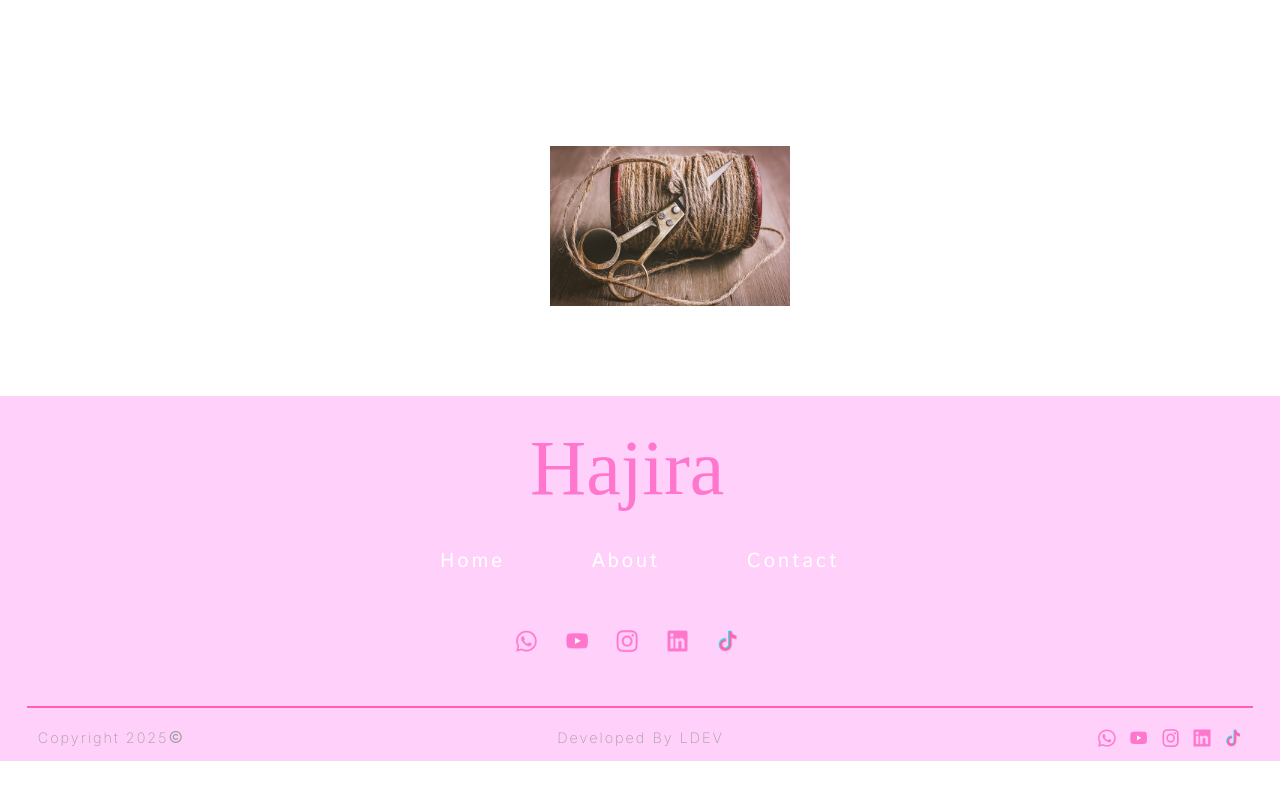
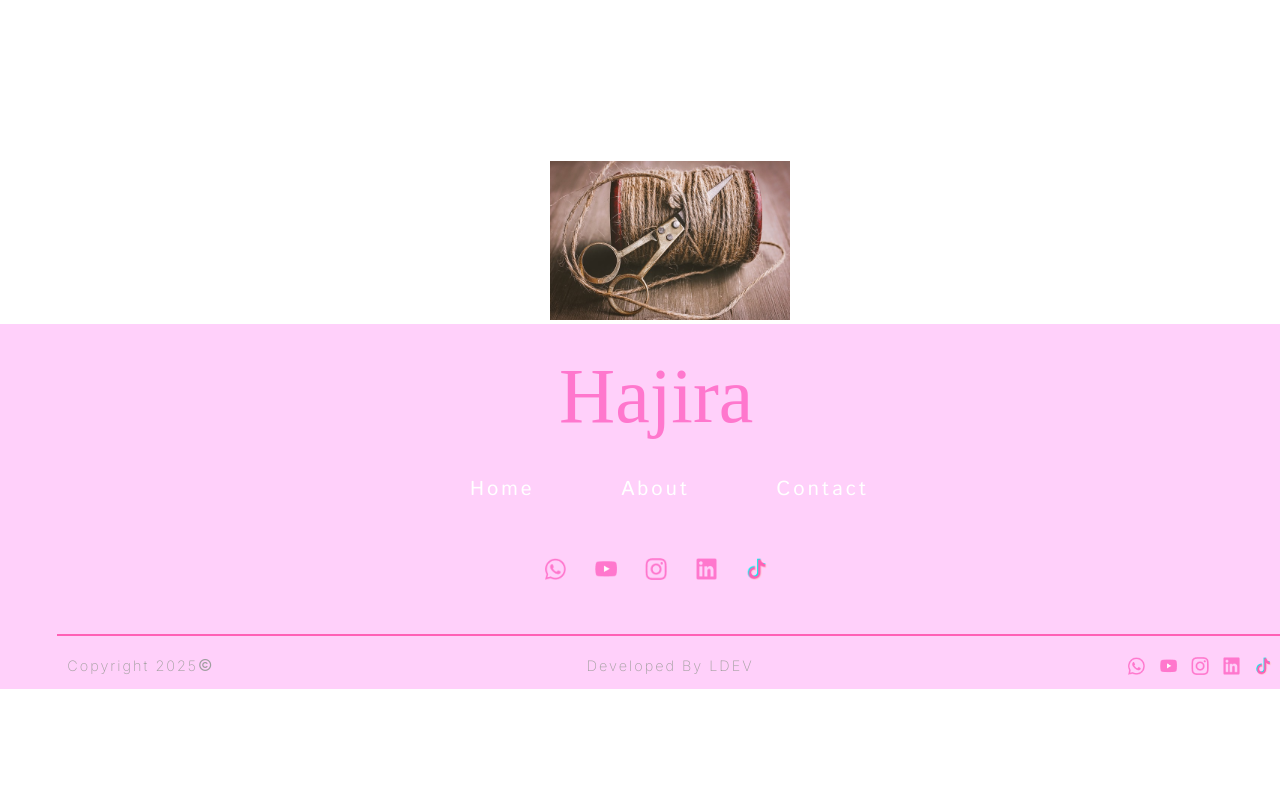
Before and after one commit to LebohangDev/HajiraPortfolio, a React (Vite) app in the folder hajiraPortfolio-Project/: page / in a window 1280 px wide. Shown: the part 3849-4649 px from the top of the page. Before the commit the page ends 4610 px from the top, so only its background shows below. Built offline with nearby package versions, Linux system fonts and the light colour scheme; some icons are missing; a web font is replaced by a local one.

Commit message:
fixed about section and grid logic

```diff
--- a/hajiraPortfolio-Project/src/About/About.module.css
+++ b/hajiraPortfolio-Project/src/About/About.module.css
@@ -70,11 +70,12 @@
     grid-template-columns: repeat(1, 2fr);
     grid-template-rows: auto;
     margin: 0 auto;
+    justify-items: center;
 
-    width: 90rem;
-    height: 150%;
+    height: 100%;
     position: relative;
     gap: 10%;
+
 
 
 }
@@ -84,6 +85,9 @@
 .aboutContainer .section1{
     grid-column: 1;
     position: relative;
+    display: grid;
+    grid-template-columns: 1fr;
+    grid-template-rows: 4rem auto;
 }
 
 
@@ -125,17 +129,24 @@
 }
 
 
-.aboutContainer .section1 .userIMGContainer{
+
+
+
+.aboutContainer .section1 .userIMGContainer .user{
+    width: 100%;
+    height: 100%;
     position: relative;
-    bottom: 37%;
-    left: 12%;
+
 
 
 }
 
 
 .aboutContainer .section1 .userIMGContainer .user img{
-    width: 38rem;
+
+    width: 42rem;
+    height: 42rem;
+    object-fit: cover;
     position: relative;
     z-index: 1000;
     opacity: 0;
@@ -147,6 +158,7 @@
 
 .aboutContainer .section1 .userIMGContainer .socialIcons{
     position: absolute;
+    left: 10%;
     animation: fadeInTop 0.6s forwards;
     opacity: 0;
 
--- a/hajiraPortfolio-Project/src/index.css
+++ b/hajiraPortfolio-Project/src/index.css
@@ -15,33 +15,27 @@
 
 :root{
   font-size: 90%;
-   overflow-y: scroll;
-  scroll-behavior: smooth;
-  scrollbar-width: none;
-
-
-
-}
-
-#root {
-  background-color: white;
-  display: flex;
-  flex-direction: column;
-  overflow: hidden;
-  gap: 6rem;
-
-
-
-
-
-
-
 
 
 
 
 
 }
+
+#root{
+  background-color: white;
+  display: grid;
+  grid-template-columns: 1fr;
+  grid-template-rows: 9rem 1fr 100vh;
+  height: 100%;
+
+  overflow-y: scroll;
+  scroll-behavior: smooth;
+  scrollbar-width: none;
+  position: relative;
+}
+
+
 
 
 body {
@@ -61,7 +55,7 @@ body {
 }
 .footer{
 
-  background-color: #FFD4EF ;
+
   overflow: hidden;
   z-index: 1000;
   position: relative;
```
